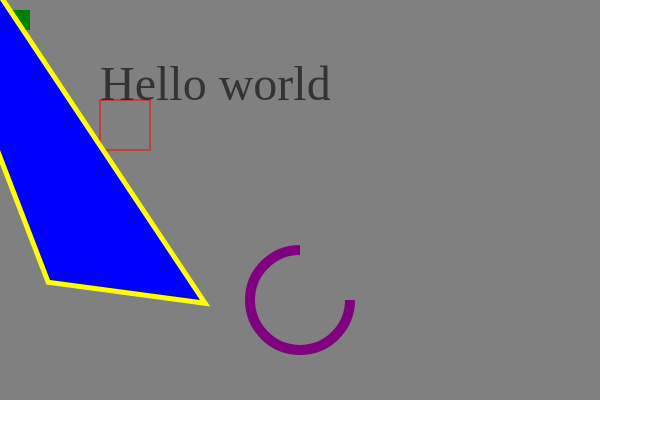
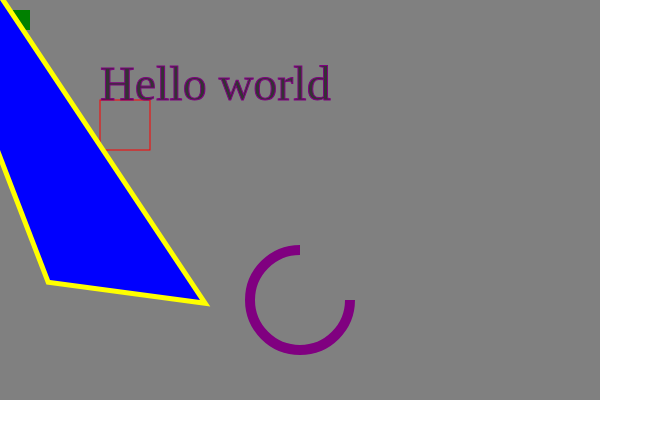
Before and after one commit to TakanoriOkawa/Canvas_Introduction, a plain HTML site: page index.html in a window 1280 px wide. Shown: the whole page, without its empty margins (0-663 px from the left). Drawn offline with Linux system fonts and the light colour scheme.

Commit message:
テキストの輪郭を描画

```diff
--- a/index.html
+++ b/index.html
@@ -85,8 +85,15 @@
       context.fillStyle = 'rgba(0,0,0,0.6)';
       // フォントサイズを載せる。
       context.font = '48px serif';
+
+      // テキストが表示される基準の高さ位置を決定。
+      // context.textBaseline = 'top';
+
+      context.lineWidth = 1; // 線のサイズを更新
+
       // 1.テキスト 2.テキストが始まる開始位置
-      context.fillText('Hello world', 100, 100);
+      context.fillText('Hello world', 100, 100); // テキストの塗り
+      context.strokeText('Hello world', 100, 100); // テキストの線塗り
     </script>
   </body>
 </html>
```
